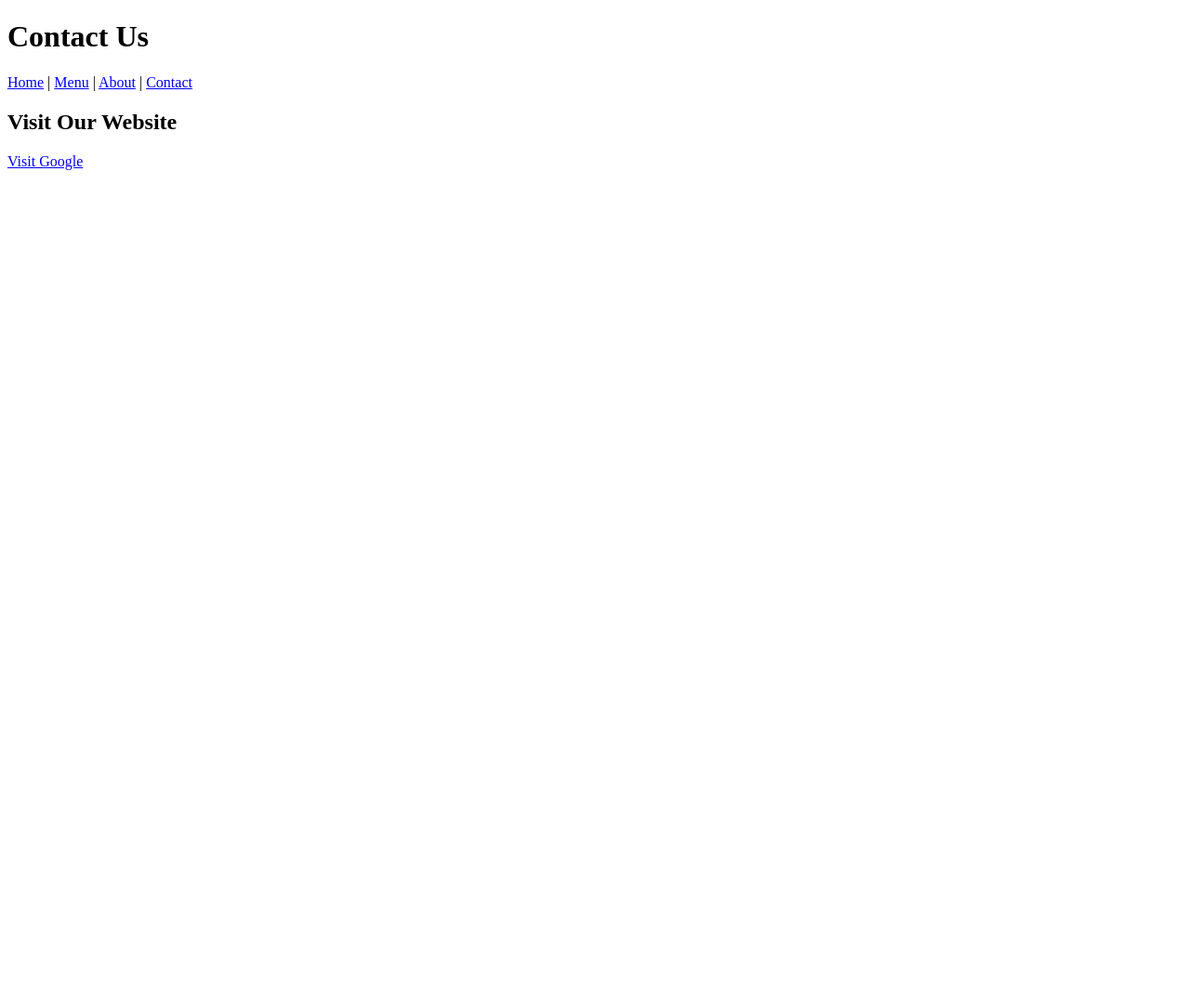
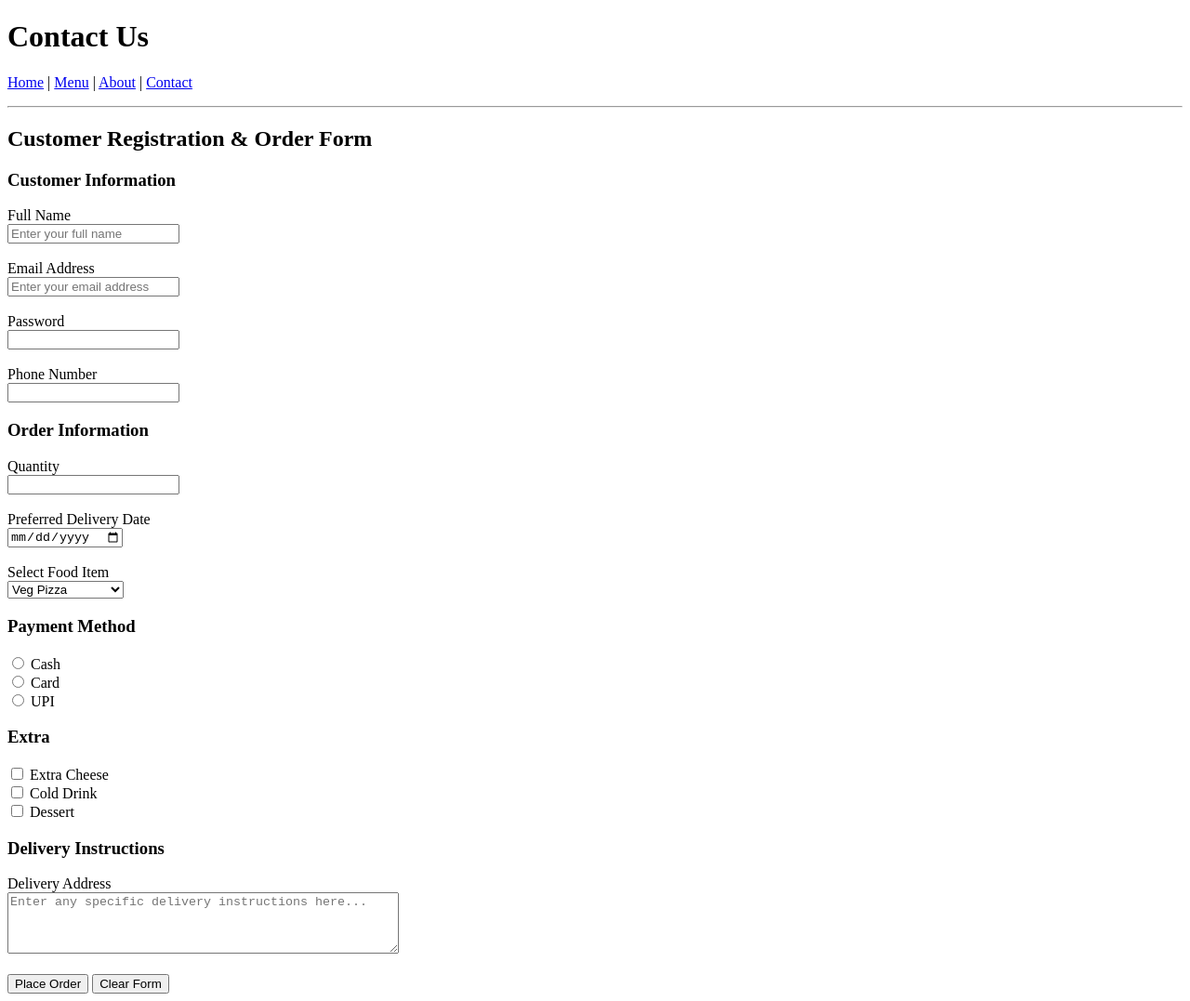
Before and after one commit to priyankarathod57311-blip/bitebox, a plain HTML site: page contact.html in a window 1280 px wide. Shown: the whole page at 93% size. Before the commit the page ends 800 px from the top, so only its background shows below. Drawn offline with Linux system fonts and the light colour scheme.

Commit message:
form is added

```diff
--- a/contact.html
+++ b/contact.html
@@ -16,10 +16,85 @@
     |
     <a href="./contact.html">Contact</a>
    </p>
-   <h2> Visit Our Website</h2>
-   <p>
-    <a href="https://www.google.com"> Visit Google </a>
-   </p>
+   <hr>
+
+
+   <h2>Customer Registration & Order Form</h2>
+
+   <h3>Customer Information</h3>
+   <form>
+    <label for="name">Full Name</label>
+    <br>
+    <input type="text" id="name" name="name" placeholder="Enter your full name">
+
+    <br><br>
+    <label for="email">Email Address</label>
+    <br>
+    <input type="email" id="email" name="email" placeholder="Enter your email address">
+
+    <br><br>
+    <label for="password">Password</label>
+    <br>
+    <input type="password" id="password" name="password">
+
+    <br><br>
+    <label for="phone">Phone Number</label>
+    <br>
+    <input type="tel" id="phone" name="phone">
+
+    <br>
+    <h3>Order Information</h3>
+
+    <label for="Quantity">Quantity</label>
+    <br>
+    <input type="number" id="number" name="number">
+
+    <br><br>
+    <label for="Preferred Delivery Date">Preferred Delivery Date</label>
+    <br>
+    <input type="date" id="delivery-date" name="delivery-date">
+
+    <br><br>
+    <label for="Select food Item">Select Food Item</label>
+    <br>
+    <select id="food-item" name="food-item">
+        <option value="">Veg Pizza</option>
+        <option value="">Cheese Burger</option>
+        <option value="">Veggie Sandwich</option>
+        <option value="">Crispy Fries</option>
+    </select>
+
+    <br>
+    <h3>Payment Method</h3>
+    <input type="radio" id="Cash" name="payment-method" value="Cash">
+    <label for="Cash">Cash</label>
+    <br>
+    <input type="radio" id="Card" >
+    <label for="Card">Card</label>
+    <br>
+    <input type="radio" id="UPI">
+    <label for="UPI">UPI</label>
+
+    <br>
+    <h3>Extra</h3>
+
+    <input type="checkbox" id="Extra Cheese" name="extra-cheese">
+    <label for="Extra Cheese">Extra Cheese</label>
+    <br>
+    <input type="checkbox" id="Cold Drink" name="cold drink">
+    <label for="Cold Drink">Cold Drink</label>
+    <br>
+    <input type="checkbox" id="Dessret" name="dessert">
+    <label for="Dessret">Dessert</label>
+
+    <h3>Delivery Instructions</h3>
+    <label for="delivery-instructions">Delivery Address</label>
+    <br>
+    <textarea id="delivery-instructions" name="delivery-instructions" rows="4" cols="50" placeholder="Enter any specific delivery instructions here..."></textarea>
+    <br><br>
+    <input type="submit" value="Place Order">
+    <input type="reset" value="Clear Form">
+   </form>
 
 </body>
 </html>
```
Also changed, not shown: index.html (+33 -9 lines).
